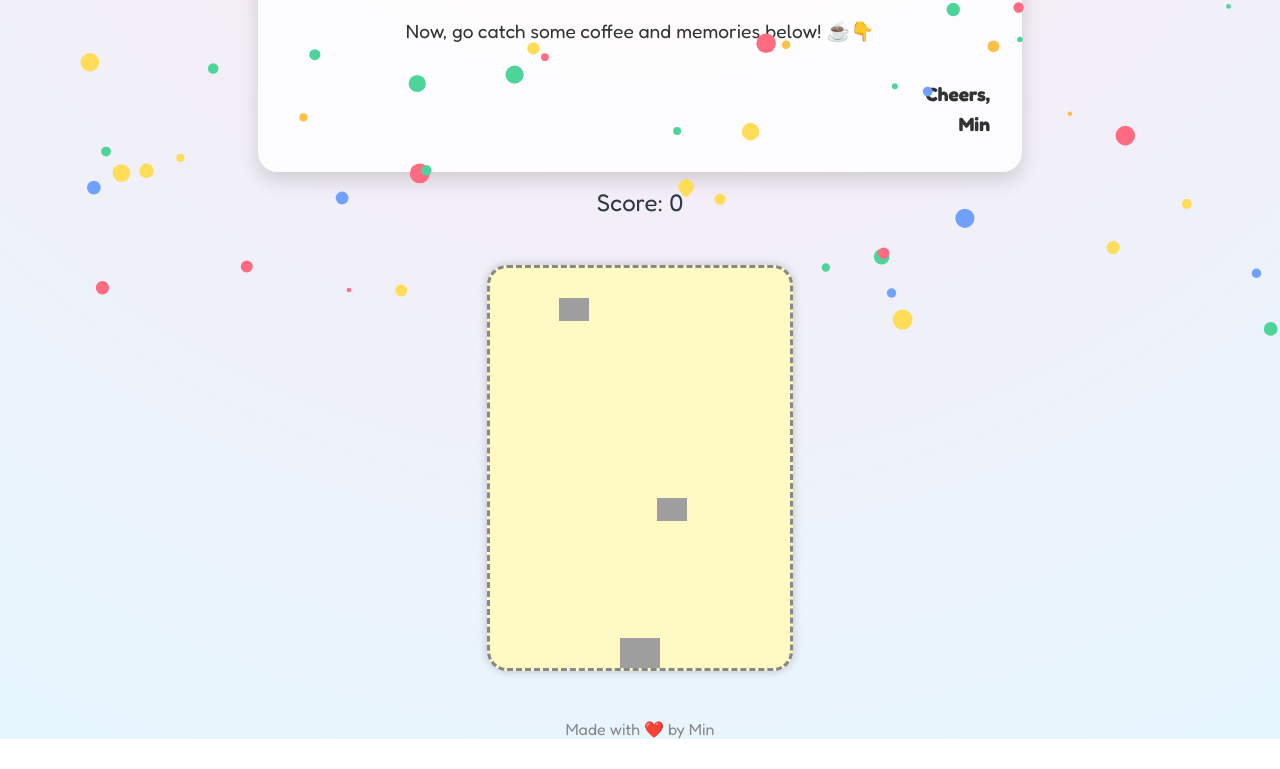
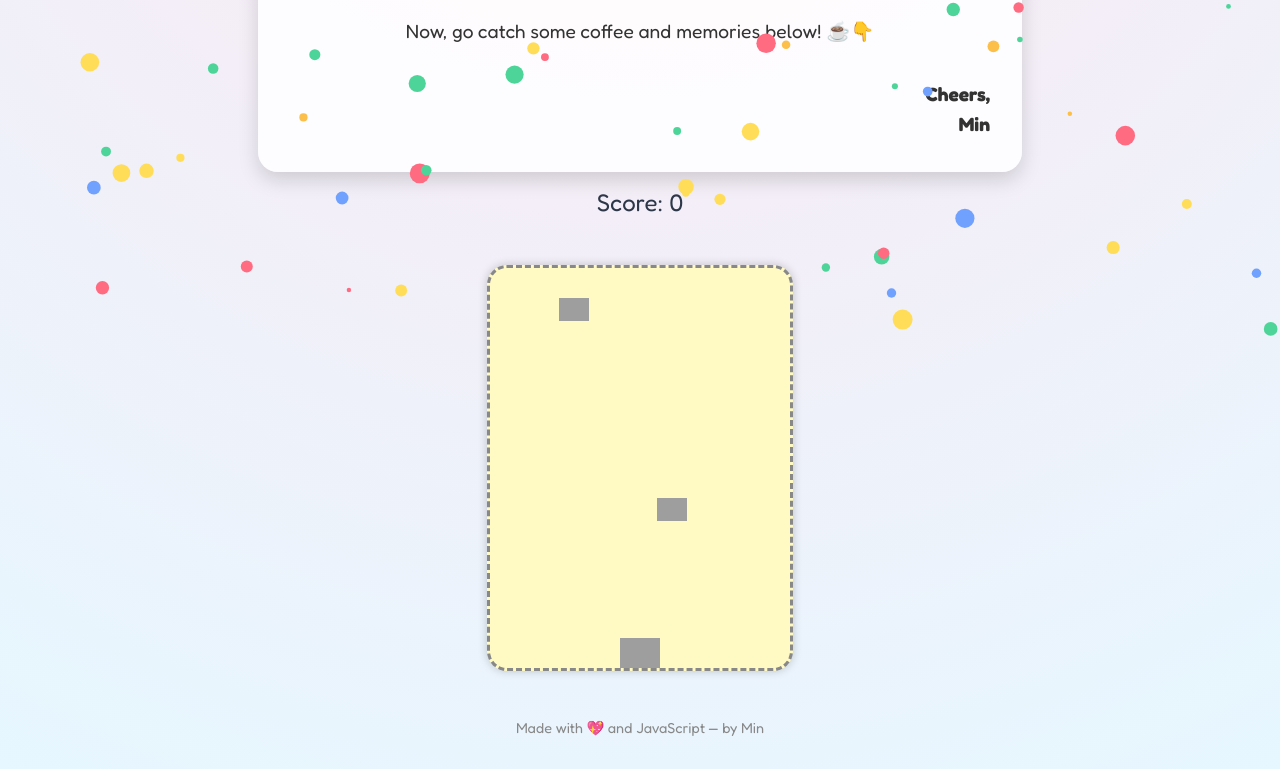
Before and after one commit to minthantelogio/farewell, a plain HTML site: page index.html in a window 1280 px wide. Shown: the part 445-1214 px from the top of the page. Before the commit the page ends 1184 px from the top, so only its background shows below. Drawn offline with Linux system fonts and the light colour scheme; grey boxes are pictures that could not be loaded.

Commit message:
index.html

```diff
--- a/index.html
+++ b/index.html
@@ -11,7 +11,7 @@
       padding: 0;
       font-family: 'Fredoka', sans-serif;
       background: radial-gradient(circle at top, #ffe6f0, #e6f7ff);
-      overflow: hidden;
+      overflow-x: hidden;
       text-align: center;
     }
 
@@ -40,6 +40,12 @@
       margin-top: 2rem;
       text-align: right;
       font-weight: bold;
+    }
+
+    .made-by {
+      margin: 2rem 0;
+      font-size: 0.9rem;
+      color: #888;
     }
 
     canvas {
@@ -82,12 +88,6 @@
       margin-bottom: 1rem;
     }
 
-    .footer {
-      margin-top: 2rem;
-      font-size: 1rem;
-      color: #888;
-    }
-
     @keyframes bounce {
       0%, 100% { transform: translateY(0); }
       50% { transform: translateY(-10px); }
@@ -114,7 +114,7 @@
     <img src="https://emojicdn.elk.sh/☕" id="cup" alt="cup">
   </div>
 
-  <div class="footer">Made with ❤️ by Min</div>
+  <div class="made-by">Made with 💖 and JavaScript — by Min</div>
 
   <script>
     // Confetti
```
